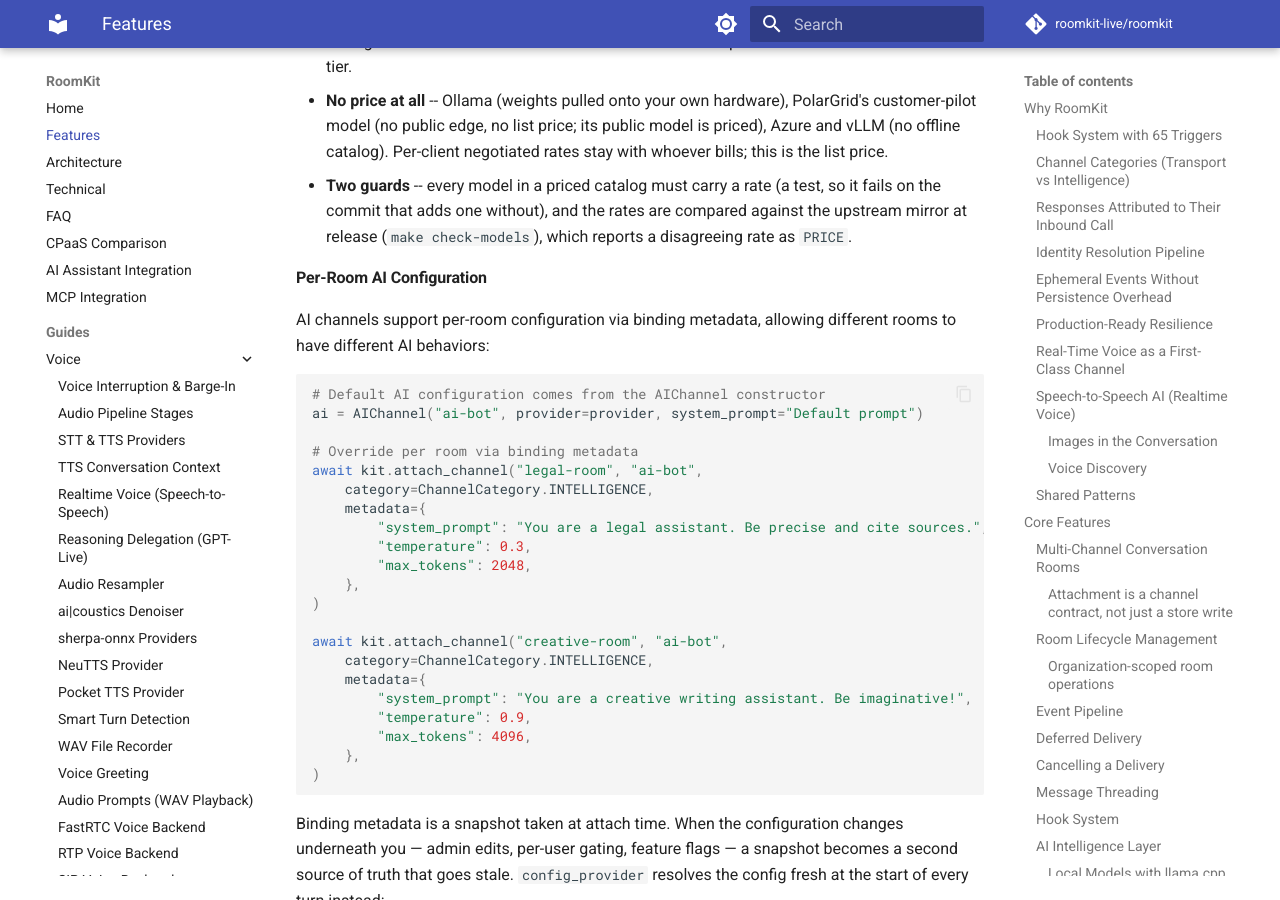
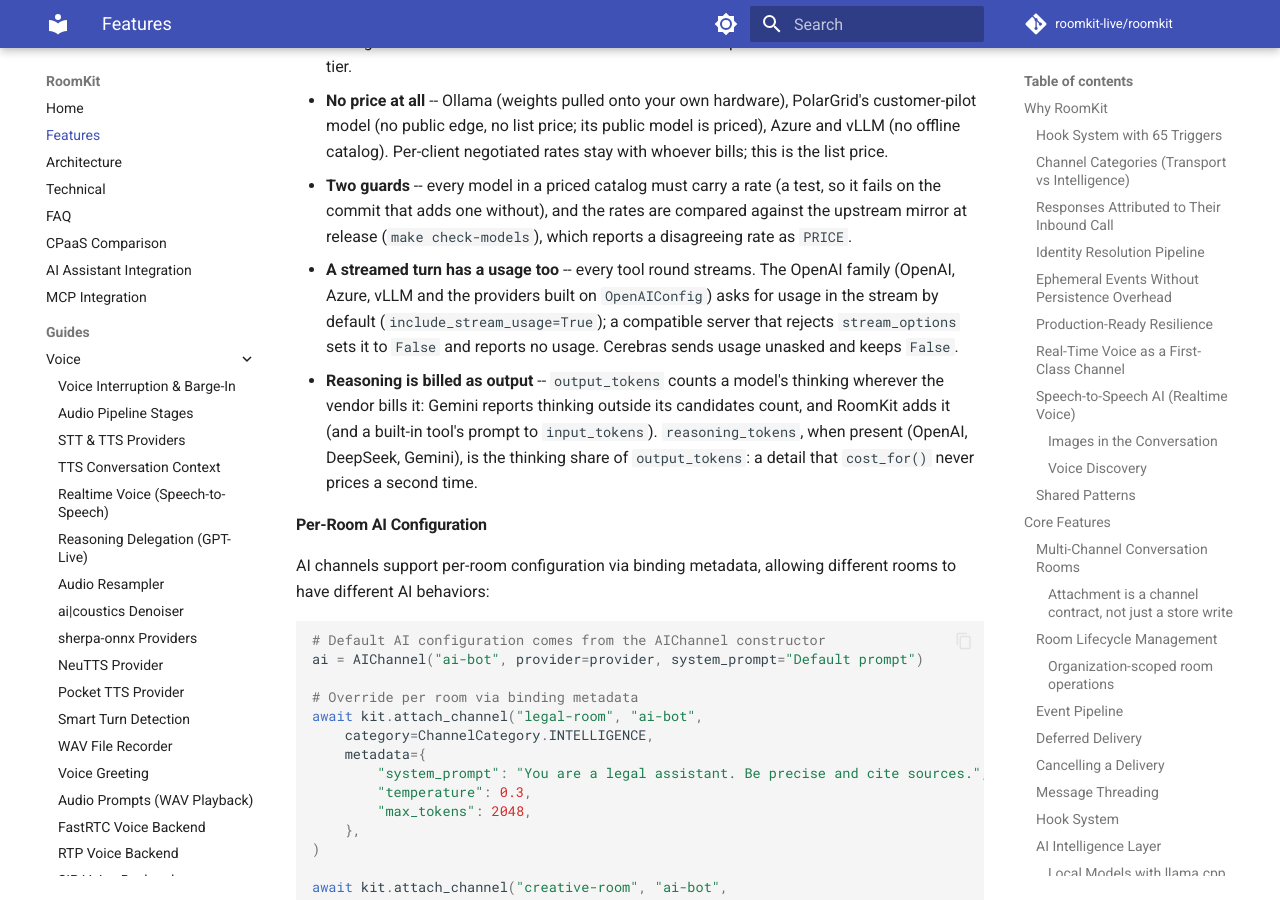
Before and after one commit to roomkit-live/roomkit-docs, an MkDocs documentation site: the page built from docs/features.md, in a window 1280 px wide and 900 px high, scrolled down 23033 px. Built offline with MkDocs 1.6.1 and Material for MkDocs 9.7.7, drawn with Linux system fonts in a browser that asks for light colours; comment, search, counter and statistics services are not loaded; some of the changed text lies outside the part shown.

Commit message:
docs(pricing): a streamed turn's usage and reasoning tokens (RMK-312)

```diff
--- a/docs/features.md
+++ b/docs/features.md
@@ -819,6 +819,17 @@ file, and nothing fails while that is true.
   so it fails on the commit that adds one without), and the rates are compared
   against the upstream mirror at release (`make check-models`), which reports a
   disagreeing rate as `PRICE`.
+- **A streamed turn has a usage too** -- every tool round streams. The OpenAI
+  family (OpenAI, Azure, vLLM and the providers built on `OpenAIConfig`) asks
+  for usage in the stream by default (`include_stream_usage=True`); a
+  compatible server that rejects `stream_options` sets it to `False` and
+  reports no usage. Cerebras sends usage unasked and keeps `False`.
+- **Reasoning is billed as output** -- `output_tokens` counts a model's
+  thinking wherever the vendor bills it: Gemini reports thinking outside its
+  candidates count, and RoomKit adds it (and a built-in tool's prompt to
+  `input_tokens`). `reasoning_tokens`, when present (OpenAI, DeepSeek,
+  Gemini), is the thinking share of `output_tokens`: a detail that
+  `cost_for()` never prices a second time.
 
 #### Per-Room AI Configuration
 
```
